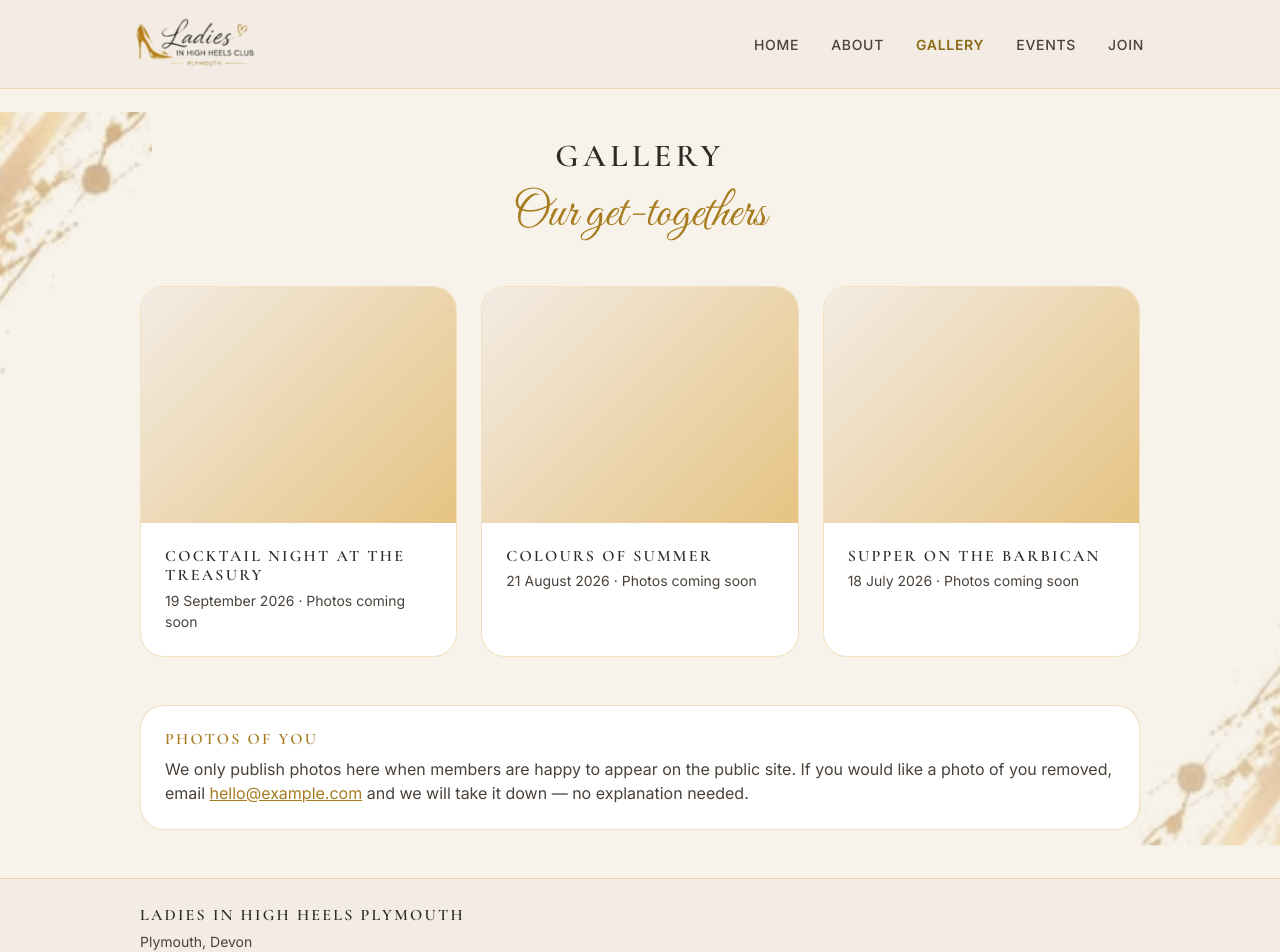
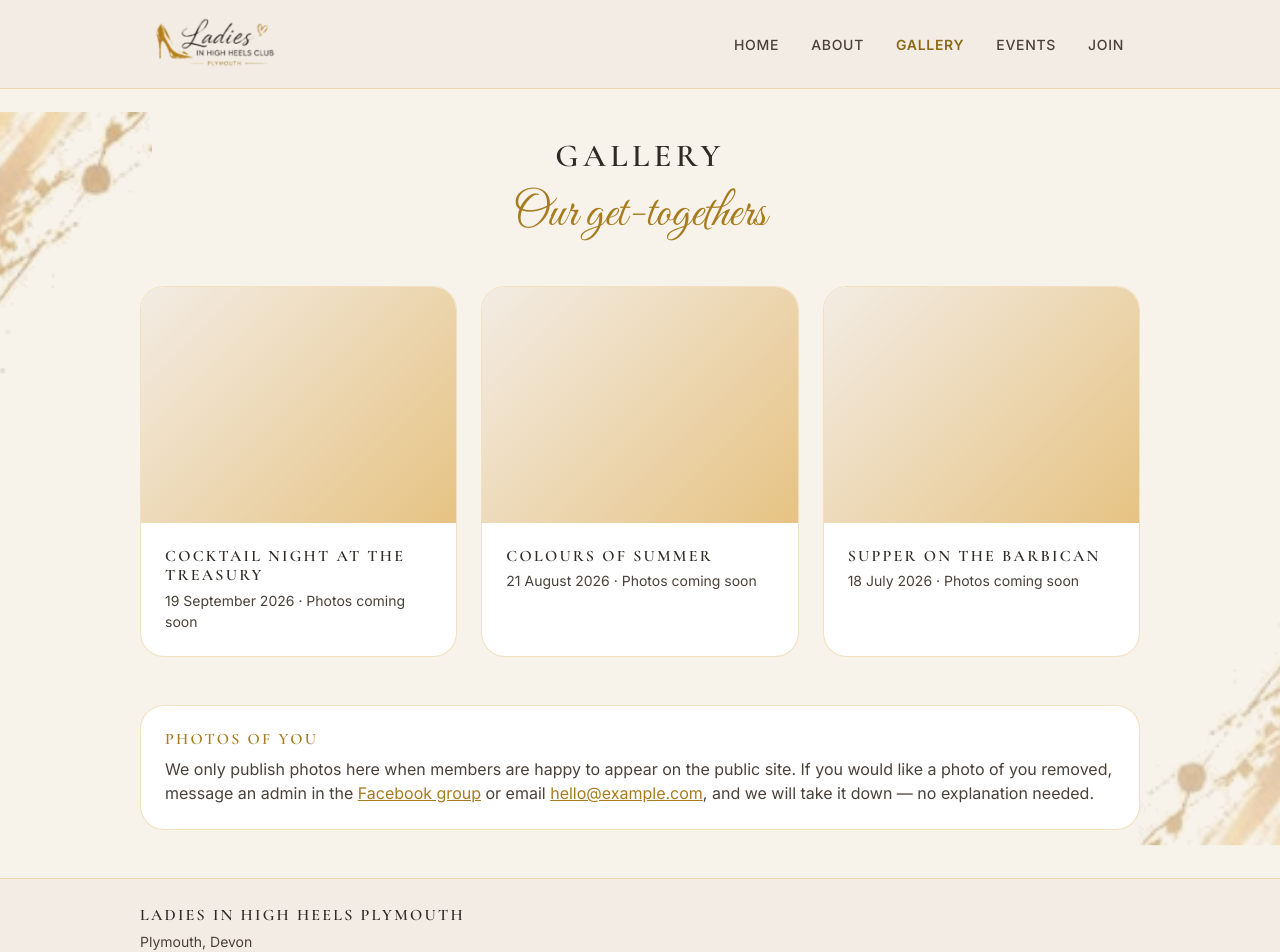
Before and after one commit to ionescuea/lihh-plymouth, a React (Vite) app: page /gallery in a window 1280 px wide. Shown: the top 952 px of the page. Built offline with nearby package versions, Linux system fonts and the light colour scheme.

Commit message:
Update navbar and Gallery page

```diff
--- a/src/pages/Gallery.jsx
+++ b/src/pages/Gallery.jsx
@@ -50,9 +50,12 @@ export default function Gallery() {
           <h2 className="heading-caps text-gold fs-6 mb-2">Photos of you</h2>
           <p className="text-ink-soft mb-0">
             We only publish photos here when members are happy to appear on the public site. If you
-            would like a photo of you removed, email{' '}
-            <a href={`mailto:${site.contactEmail}`}>{site.contactEmail}</a> and we will take it down
-            — no explanation needed.
+            would like a photo of you removed, message an admin in the{' '}
+            <a href={site.facebookGroupUrl} target="_blank" rel="noopener">
+              Facebook group
+            </a>{' '}
+            or email <a href={`mailto:${site.contactEmail}`}>{site.contactEmail}</a>, and we will
+            take it down — no explanation needed.
           </p>
         </div>
       </aside>
--- a/src/styles/global.css
+++ b/src/styles/global.css
@@ -315,6 +315,13 @@ body {
   }
 }
 
+/* Bootstrap's container only allows 12px each side, which leaves the logo and the
+   burger button almost touching the screen edges on a phone. */
+.site-nav {
+  padding-left: 1.25rem;
+  padding-right: 1.25rem;
+}
+
 /* The menu drops down over the page on small screens rather than pushing it. */
 @media (max-width: 767.98px) {
   .site-nav .navbar-collapse {
@@ -324,4 +331,13 @@ body {
     max-height: 70vh;
     overflow-y: auto;
   }
+
+  .site-nav .navbar-nav {
+    padding: 0.5rem 0.25rem 0.25rem;
+  }
+
+  .site-nav .nav-link {
+    padding-top: 0.6rem;
+    padding-bottom: 0.6rem;
+  }
 }
```
